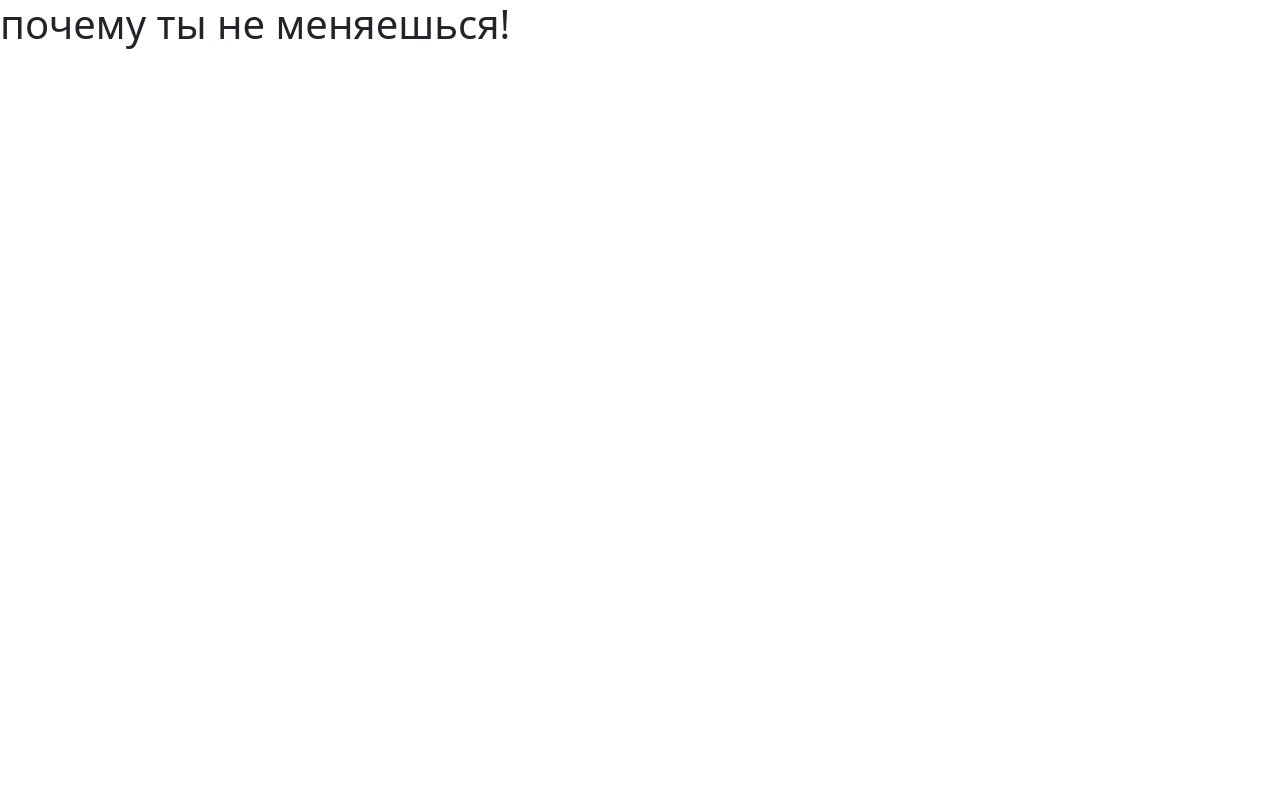
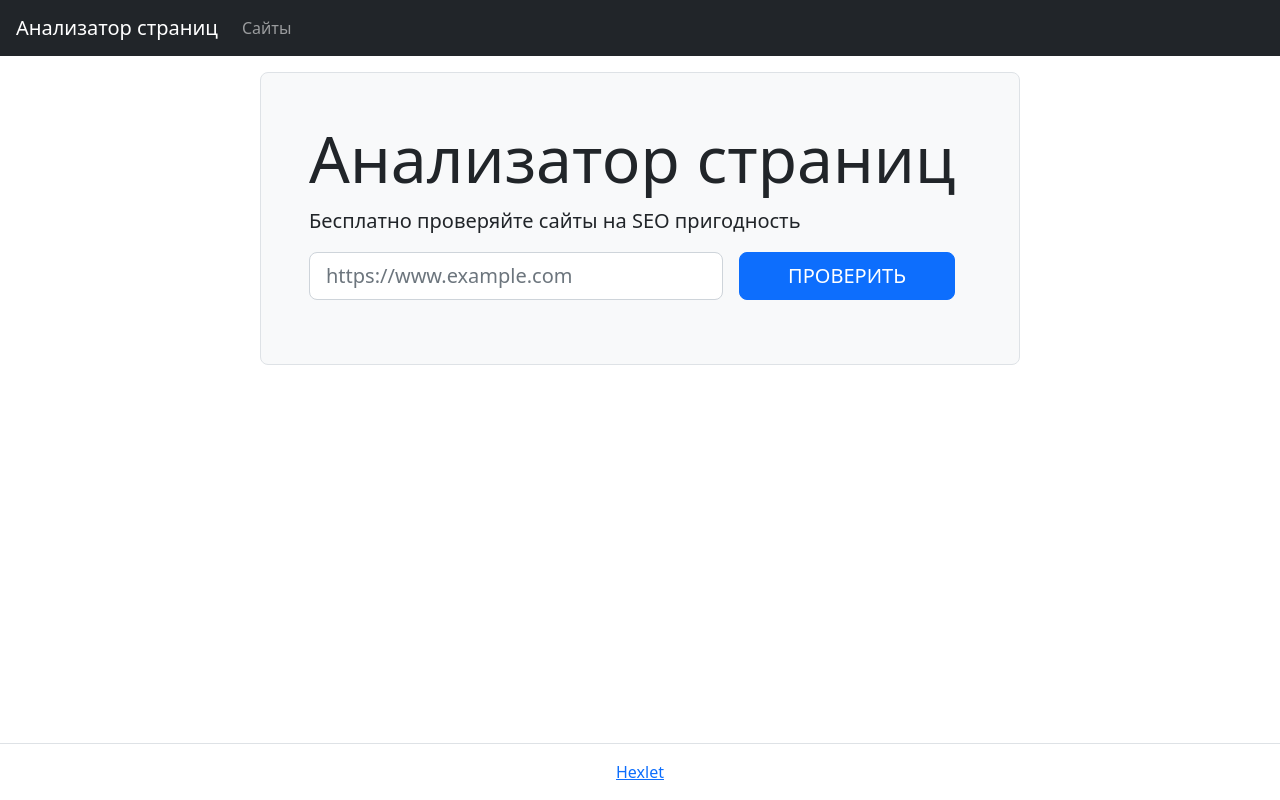
Before and after one commit to SizNi/python-project-83, a Flask app: page / in a window 1280 px wide. Run offline with Flask 2, Linux system fonts and the light colour scheme.

Commit message:
fix template

```diff
--- a/page_analyzer/templates/main_page.html
+++ b/page_analyzer/templates/main_page.html
@@ -1,13 +1,50 @@
-<!doctype html>
 <html lang="ru">
   <head>
-    <meta charset="utf-8">
-    <meta name="viewport" content="width=device-width, initial-scale=1">
-    <title>Main page</title>
-    <link href="https://cdn.jsdelivr.net/npm/bootstrap@5.2.3/dist/css/bootstrap.min.css" rel="stylesheet" integrity="sha384-rbsA2VBKQhggwzxH7pPCaAqO46MgnOM80zW1RWuH61DGLwZJEdK2Kadq2F9CUG65" crossorigin="anonymous">
+    <meta charset="utf-8" />
+    <meta name="viewport" content="width=device-width, initial-scale=1, shrink-to-fit=no" />
+    <meta name="description" content="Third project for Hexlet.io by SizNi" />
+    <link href="https://cdn.jsdelivr.net/npm/bootstrap@5.2.0/dist/css/bootstrap.min.css" rel="stylesheet" integrity="sha384-gH2yIJqKdNHPEq0n4Mqa/HGKIhSkIHeL5AyhkYV8i59U5AR6csBvApHHNl/vI1Bx" crossorigin="anonymous" />
+    <title>Анализатор страниц</title>
   </head>
-  <body>
-    <h1>почему ты не меняешься!</h1>
-    <script src="https://cdn.jsdelivr.net/npm/bootstrap@5.2.3/dist/js/bootstrap.bundle.min.js" integrity="sha384-kenU1KFdBIe4zVF0s0G1M5b4hcpxyD9F7jL+jjXkk+Q2h455rYXK/7HAuoJl+0I4" crossorigin="anonymous"></script>
+  <body class="min-vh-100 d-flex flex-column">
+    <header class="flex-shrink-0">
+      <nav class="navbar navbar-expand-md navbar-dark bg-dark px-3">
+        <a class="navbar-brand" href="/">Анализатор страниц</a>
+        <button class="navbar-toggler" type="button" data-toggle="collapse" data-target="#navbarNav" aria-controls="navbarNav" aria-expanded="false" aria-label="Toggle navigation"><span class="navbar-toggler-icon"></span></button>
+        <div class="collapse navbar-collapse" id="navbarNav">
+          <ul class="navbar-nav">
+            <li class="nav-item">
+              <a class="nav-link" href="/urls">Сайты</a>
+            </li>
+          </ul>
+        </div>
+      </nav>
+    </header>
+
+    <main class="flex-grow-1">
+      <div class="container-lg mt-3">
+        <h1></h1>
+
+        <div class="row">
+          <div class="col-12 col-md-10 col-lg-8 mx-auto border rounded-3 bg-light p-5">
+            <h1 class="display-3">Анализатор страниц</h1>
+            <p class="lead">Бесплатно проверяйте сайты на SEO пригодность</p>
+            <form action="/urls " method="post" class="d-flex justify-content-center" required="">
+              <input type="text" name="url" placeholder="https://www.example.com" value="" class="form-control form-control-lg" />
+              <input type="submit" class="btn btn-primary btn-lg ms-3 px-5 text-uppercase mx-3" value="Проверить" />
+            </form>
+          </div>
+        </div>
+      </div>
+    </main>
+    <footer class="border-top py-3 mt-5 flex-shrink-0">
+      <div class="container-lg">
+        <div class="text-center">
+          <a href="https://ru.hexlet.io/" target="_blank">Hexlet</a>
+        </div>
+      </div>
+    </footer>
+
+    <script src="https://cdn.jsdelivr.net/npm/bootstrap@5.1.3/dist/js/bootstrap.bundle.min.js" integrity="sha384-ka7Sk0Gln4gmtz2MlQnikT1wXgYsOg+OMhuP+IlRH9sENBO0LRn5q+8nbTov4+1p" crossorigin="anonymous"></script>
   </body>
 </html>
```
